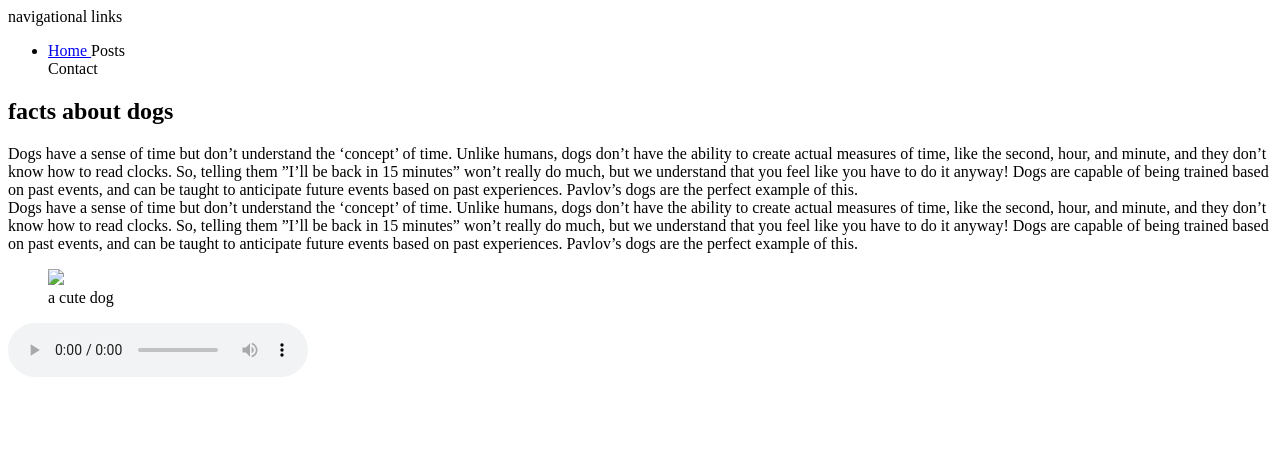
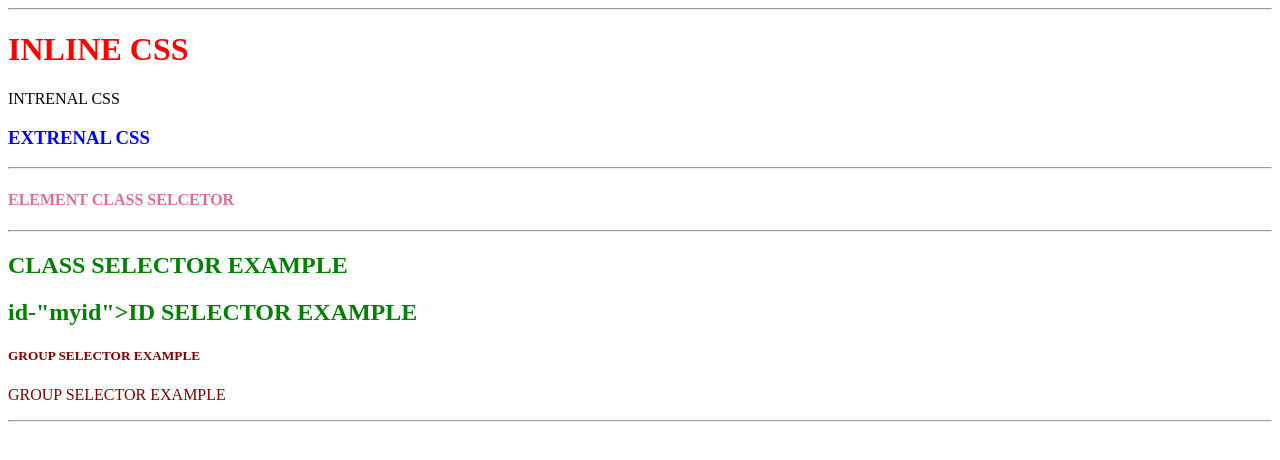
Before and after one commit to dashi55/DAVID, a plain HTML site: page index.html in a window 1280 px wide. Drawn offline with Linux system fonts and the light colour scheme.

Commit message:
Add files via upload

```diff
--- a/index.html
+++ b/index.html
@@ -1,49 +1,31 @@
 <!DOCTYPE html>
-<html>
+<html lang="en">
+    <head>
+    <meta   charset="utf-8">
+    <meta name="veiwport" content="width-device-width, initail-scale=0.1">
+    <title>CSS STYLE EXAMPLE</title>
+    <style>
+        h2{
+            color: green
+        }
+    </style>
+    <link rel="stylesheet" href="style.css">
+</head>
+
 
 <body>
+    <hr>
+    <h1 style=color:red;>INLINE CSS</h1
+    <h2>INTRENAL CSS</h2>
+    <h3>EXTRENAL CSS</h3>
+    <hr>
+    <h4>ELEMENT CLASS SELCETOR</h4>
+    <hr>
 
-    <head>
-        <link rel="stylesheet" href="styles.css">
-    </head>
-
-    <body>
-        <header <h1> navigational links </h1>
-            <nav>
-                <ul>
-                    <li><a href="#home">Home </a>
-                        <li<a href="#posts">Posts</a>
-                    </li>
-                    <li<a href="#contact">Contact</a></li>
-                </ul>
-            </nav>
-        </header>
-        <main>
-            <section>
-                <article>
-                    <h2> facts about dogs </h2>
-                    <paragraprh>Dogs have a sense of time but don’t understand the ‘concept’ of time. Unlike humans, dogs don’t have the ability to
-                    create actual measures of time, like the second, hour, and minute, and they don’t know how to read clocks. So, telling
-                    them ”I’ll be back in 15 minutes” won’t really do much, but we understand that you feel like you have to do it anyway!
-                    Dogs are capable of being trained based on past events, and can be taught to anticipate future events based on past
-                    experiences. Pavlov’s dogs are the perfect example of this.</paragraprh>
-                </article>
-               <paragraph>Dogs have a sense of time but don’t understand the ‘concept’ of time. Unlike humans, dogs don’t have the ability to
-            create actual measures of time, like the second, hour, and minute, and they don’t know how to read clocks. So, telling
-            them ”I’ll be back in 15 minutes” won’t really do much, but we understand that you feel like you have to do it anyway!
-            Dogs are capable of being trained based on past events, and can be taught to anticipate future events based on past
-            experiences. Pavlov’s dogs are the perfect example of this.
-</paragraph>
-            </section>
-        </main>
-        <figure>
-            <img src="dog_image.jpeg">
-            <figcaption>a cute dog</figcaption>
-        </figure>
-        <audio controls>
-            <source src="dog-barking-70772.mp3">
-        </audio>
-        <embed src="beautiful_dog.gif"/>
-    </body>
-
-</html
+<h2 class-"my class"> CLASS SELECTOR EXAMPLE</h2>
+<h2> id-"myid">ID SELECTOR EXAMPLE </h2>
+<h5>GROUP SELECTOR EXAMPLE</h5>
+<p>GROUP SELECTOR EXAMPLE</p>
+<hr>
+</body>
+</html>
--- /dev/null
+++ b/style.css
@@ -0,0 +1,25 @@
+{
+    font size: 30px;
+    font weight: 500;
+
+
+
+}
+h3{
+    color: blue;
+
+}
+h4{
+    color: palevioletred;
+
+}
+my class{
+    color:darkorange;
+}
+#myid{
+    color: mediumpurple;
+}
+h5,p{
+    color: maroon;
+
+}
```
